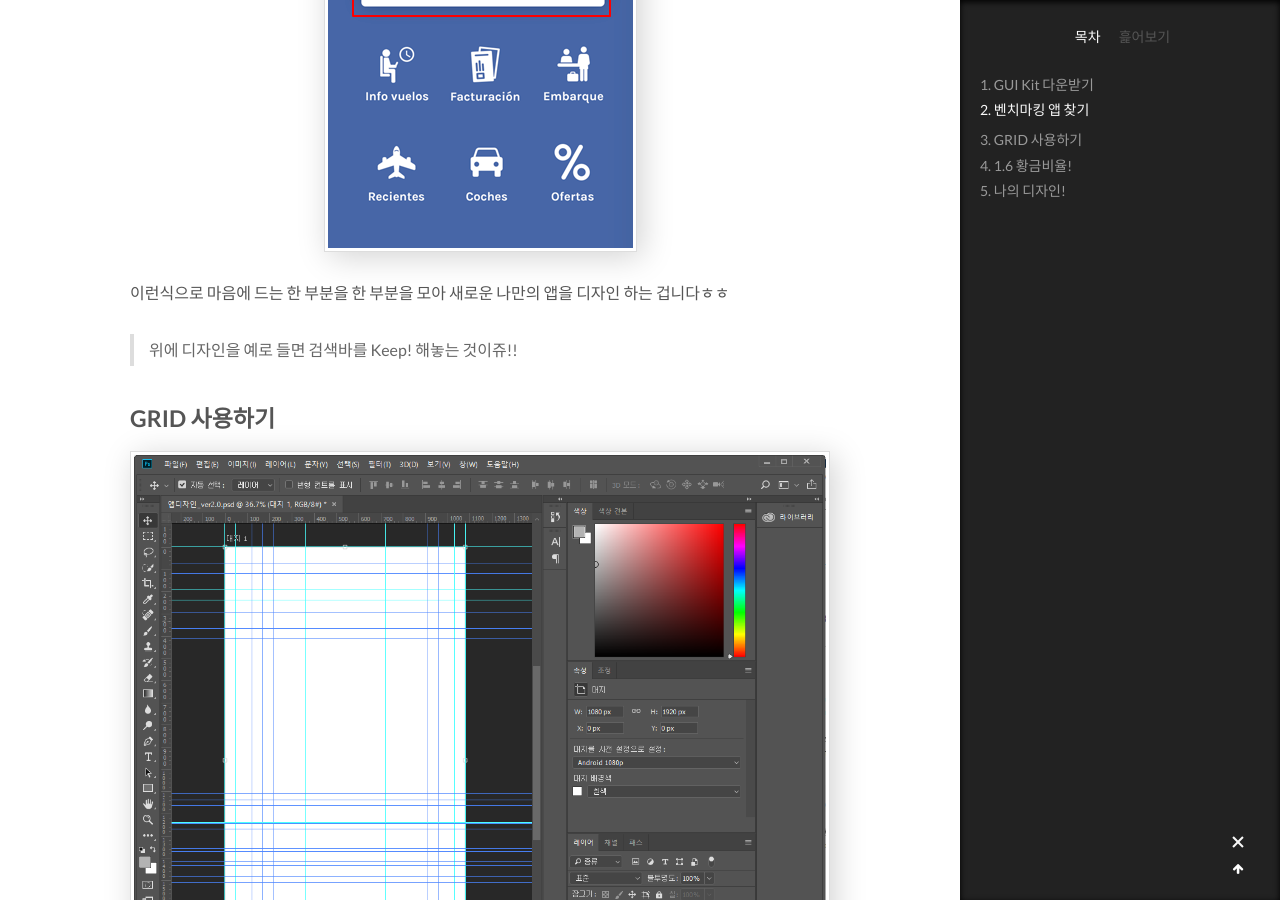
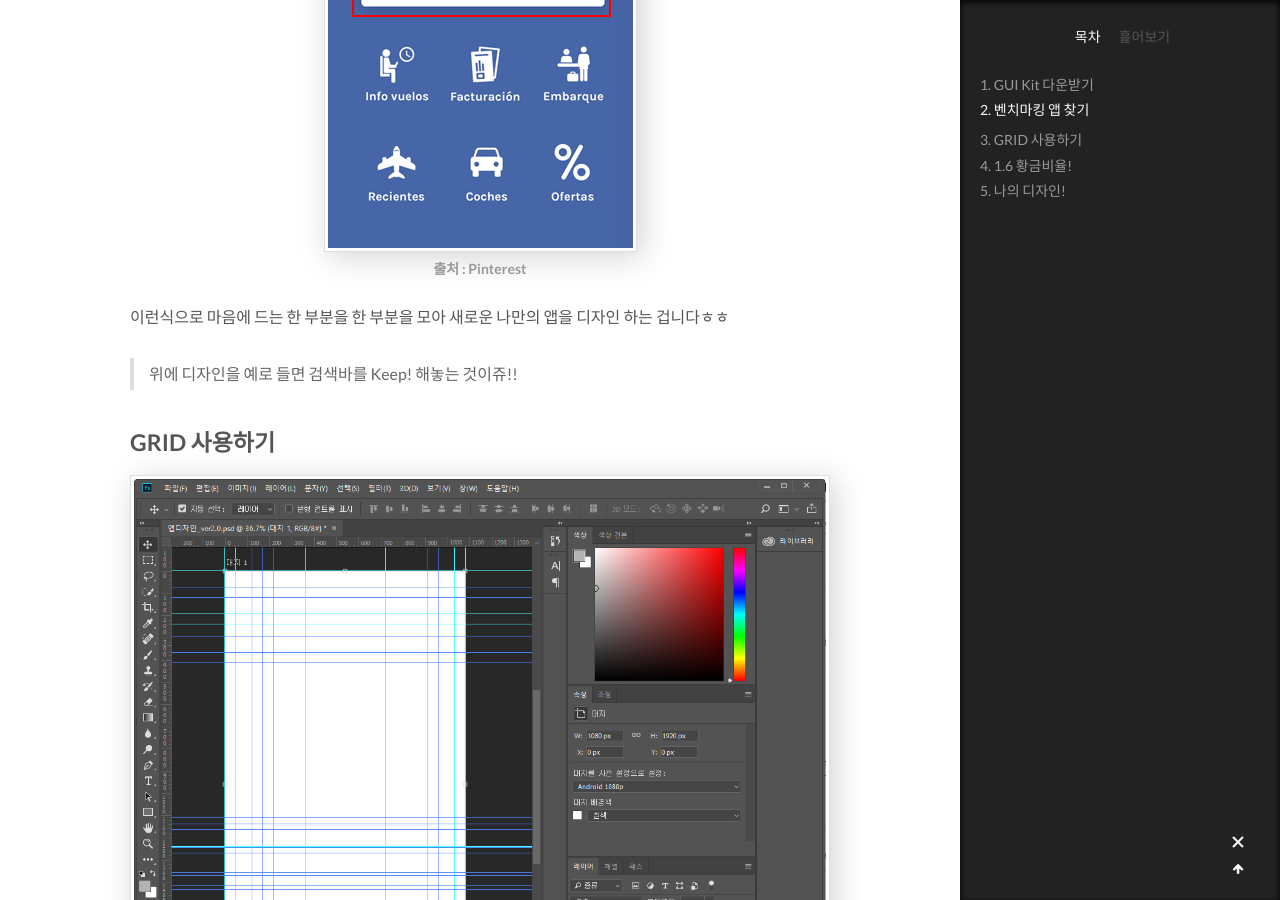
Before and after one commit to wkddnjset/wkddnjset.github.io, a Jekyll site: the page built from _posts/2018-02-01-Phtoshop으로-하는-앱디자인-[준비하기].md, in a window 1280 px wide and 900 px high, scrolled down 1416 px. Built offline with Jekyll 4.4.1, drawn with Linux system fonts in a browser that asks for light colours; comment, search, counter and statistics services are not loaded.

Commit message:
2018-02-01

```diff
--- a/_posts/2018-02-01-Phtoshop으로-하는-앱디자인-[준비하기].md
+++ b/_posts/2018-02-01-Phtoshop으로-하는-앱디자인-[준비하기].md
@@ -23,7 +23,7 @@ tags: photoshop, tutorial
 Pinterest와 Behance.. 디자인을 하는 사람이라면 모르는 사람이 거의 없겠죠??ㅎㅎ
 저는 디자인을 하기전에 먼저 다양한 디자인을 보고 내가 개발하고 싶은, 혹은 런칭하고 싶은 서비스와 잘 맞을 것 같은 디자인을 싹~~ 모아서 정리합니다.
 
-![app-01](https://raw.githubusercontent.com/wkddnjset/wkddnjset.github.io/master/_posts/images/2018-02-01/app_01.png)
+![app-01](https://raw.githubusercontent.com/wkddnjset/wkddnjset.github.io/master/_posts/images/2018-02-01/app_01.png "출처 : Pinterest")
 
 이런식으로 마음에 드는 한 부분을 한 부분을 모아 새로운 나만의 앱을 디자인 하는 겁니다ㅎㅎ
 > 위에 디자인을 예로 들면 검색바를 Keep! 해놓는 것이쥬!!
@@ -37,7 +37,7 @@ Pinterest와 Behance.. 디자인을 하는 사람이라면 모르는 사람이
 
 ## 1.6 황금비율!
 
-![gold-01](https://raw.githubusercontent.com/wkddnjset/wkddnjset.github.io/master/_posts/images/2018-02-01/gold_01.png)
+![gold-01](https://raw.githubusercontent.com/wkddnjset/wkddnjset.github.io/master/_posts/images/2018-02-01/gold_01.png "출처 : Google")
 
 황금비율을 어떻게 쓰냐구요? 사실 저도 잘 모릅니다. 그래서 막씁니다 ㅎㅎ
 만약 이미지를 넣어야한다! 하면 걍 주변을 둘러보세요..그리고 1.6을 마구 곱하고 나누고 하다보면 뭔가 적당한 사이즈가 나옵니다. 그럼 그걸 사용해서 디자인하면 왠만해서 이상하지 않더라구요. 이건 뇌피셜로 신빙성이 다소 떨어질수 있지만 저는 유용하게 사용하고 있습니다.
```
